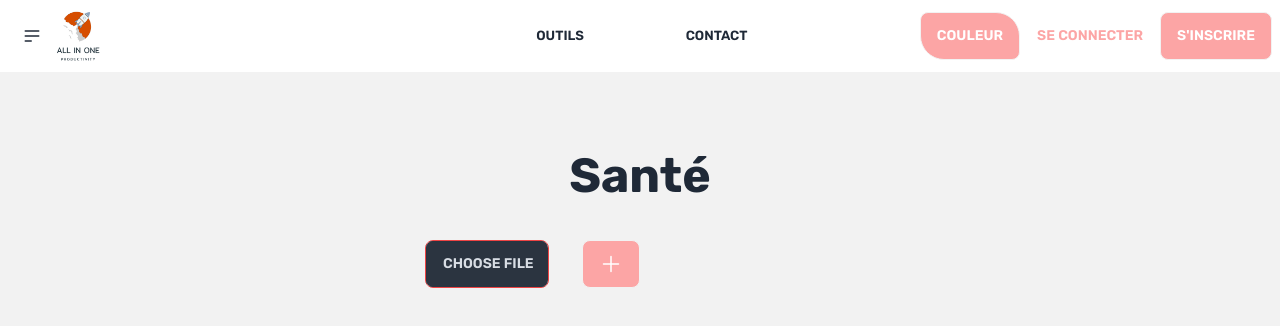
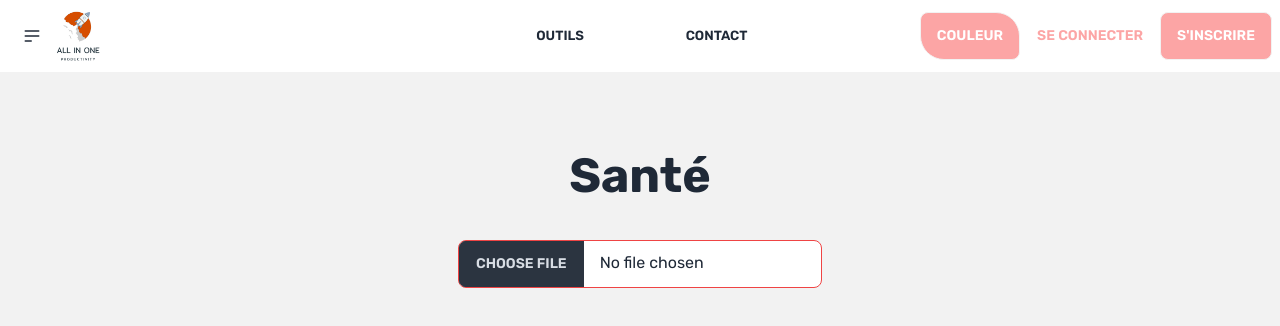
Before and after one commit to YogannHenry/All-in-one-Front, a React (Vite) app: page /WalletDocumentsPage in a window 1280 px wide. Shown: the top 326 px of the page. Built offline with nearby package versions, Linux system fonts and the light colour scheme.

Commit message:
rajout fonction suppression document

```diff
--- a/src/components/Modules/Wallet/WalletDocumentsPage/Form/InputDocumentForm.tsx
+++ b/src/components/Modules/Wallet/WalletDocumentsPage/Form/InputDocumentForm.tsx
@@ -1,34 +1,47 @@
 import React, { useState } from 'react';
 
+// ici, onSubmit est une fonction qui sera passée en props depuis le composant parent
 function InputDocumentForm({ onSubmit }) {
+
+  // Ici, on utilise le hook useState pour gérer le fichier sélectionné
   const [selectedFile, setSelectedFile] = useState(null);
+  // Ici, on utilise le hook useState pour gérer les documents soumis
+  const [submittedDocuments, setSubmittedDocuments] = useState([]);
+// Ici, on utilise le hook useState pour gérer l'affichage des détails
   const [showDetails, setShowDetails] = useState(false);
+// Ici, on utilise le hook useState pour gérer les détails du document
   const [documentDetails, setDocumentDetails] = useState({
     name: '',
     description: '',
     date: '',
   });
 
+
+  // Fonction pour gérer le changement de fichier
   const handleFileChange = (event) => {
     const file = event.target.files[0];
+    // ici, setSelectedFile permet de mettre à jour le state avec le fichier sélectionné
     setSelectedFile(file);
+    // ici, setShowDetails permet de mettre à jour le state pour afficher les détails grâce à true.
     setShowDetails(true);
   };
 
-  const [submittedDocuments, setSubmittedDocuments] = useState([]);
 
-
+// Fonction pour gérer le changement des détails du document
   const handleInputChange = (event) => {
+    // ici, on récupère le nom et la valeur de l'input
     const { name, value } = event.target;
+    // ici, on met à jour le state avec les détails du document, en utilisant le spread operator pour garder les valeurs précédentes
     setDocumentDetails({ ...documentDetails, [name]: value });
   };
 
+  // Fonction pour gérer la soumission du formulaire
   const handleSubmit = (event) => {
     event.preventDefault();
-    // Faire quelque chose avec les détails du document (par exemple, envoyer au serveur)
-    console.log('Document détails :', documentDetails);
 
+    // ici, on crée un objet avec les détails du document et le fichier sélectionné
     onSubmit(documentDetails);
+
 
     setSubmittedDocuments([...submittedDocuments, documentDetails]);
 
@@ -44,34 +57,18 @@ function InputDocumentForm({ onSubmit }) {
 
   return (
     <div>
-      <div className="flex w-1/2 pb-5">
-        <div className="flex-auto w-full">
+
+        <div className="pb-10 flex justify-start w-full">
           <input
             type="file"
             onChange={handleFileChange}
-            className="file-input border-[var(--color-primary-500)] w-10/12"
+            className="file-input border-[var(--color-primary-500)] "
           />
         </div>
-        <div className="flex-auto pl-2">
-          <button
-            type="submit"
-            className="btn bg-[var(--color-primary-300)] hover:bg-[var(--color-primary-500)] text-white flex-auto"
-            onClick={() => setShowDetails(true)} // Afficher les détails lorsque le bouton est cliqué
-          >
-            <svg
-              xmlns="http://www.w3.org/2000/svg"
-              fill="none"
-              viewBox="0 0 24 24"
-              strokeWidth={1.5}
-              stroke="currentColor"
-              className="w-6 h-6"
-            >
-              <path strokeLinecap="round" strokeLinejoin="round" d="M12 4.5v15m7.5-7.5h-15" />
-            </svg>
-          </button>
-        </div>
-      </div>
 
+
+
+{/* Afficher les détails lorsque le fichier est sélectionné */}
       {showDetails && (
         <form onSubmit={handleSubmit}>
           <label htmlFor="name" className="block mb-2">
@@ -111,7 +108,16 @@ function InputDocumentForm({ onSubmit }) {
           />
 
           <button type="submit" className="btn bg-blue-500 text-white px-4 py-2">
-            Valider
+          <svg
+              xmlns="http://www.w3.org/2000/svg"
+              fill="none"
+              viewBox="0 0 24 24"
+              strokeWidth={1.5}
+              stroke="currentColor"
+              className="w-6 h-6"
+            >
+              <path strokeLinecap="round" strokeLinejoin="round" d="M12 4.5v15m7.5-7.5h-15" />
+            </svg>
           </button>
         </form>
       )}
--- a/src/components/Modules/Wallet/WalletDocumentsPage/WalletDocumentsPage.tsx
+++ b/src/components/Modules/Wallet/WalletDocumentsPage/WalletDocumentsPage.tsx
@@ -13,9 +13,16 @@ function WalletDocumentsPage() {
     setDocuments([...documents, document]);
   };
 
+
+
+const deleteDocument = (documentId) => {
+  setDocuments(documents.filter((document) => document.id !== documentId));
+};
+
+
   return (
     <div>
-      <div className="max-md:px-4 flex items-center flex-col pt-20 h-screen bg-base-200">
+      <div className="max-md:px-4 flex items-center flex-col pt-20 h-screen bg-base-200 ">
         <h1 className="text-5xl font-bold pb-10">Santé</h1>
 
           <InputDocumentForm onSubmit={addDocument}  />
@@ -59,7 +66,7 @@ function WalletDocumentsPage() {
                 </button>
               </div>
               <div className="card-actions justify-around">
-                <button className="">
+                <button className="" onClick={() => deleteDocument(document.id)}>
                   <svg
                     xmlns="http://www.w3.org/2000/svg"
                     fill="none"
```
